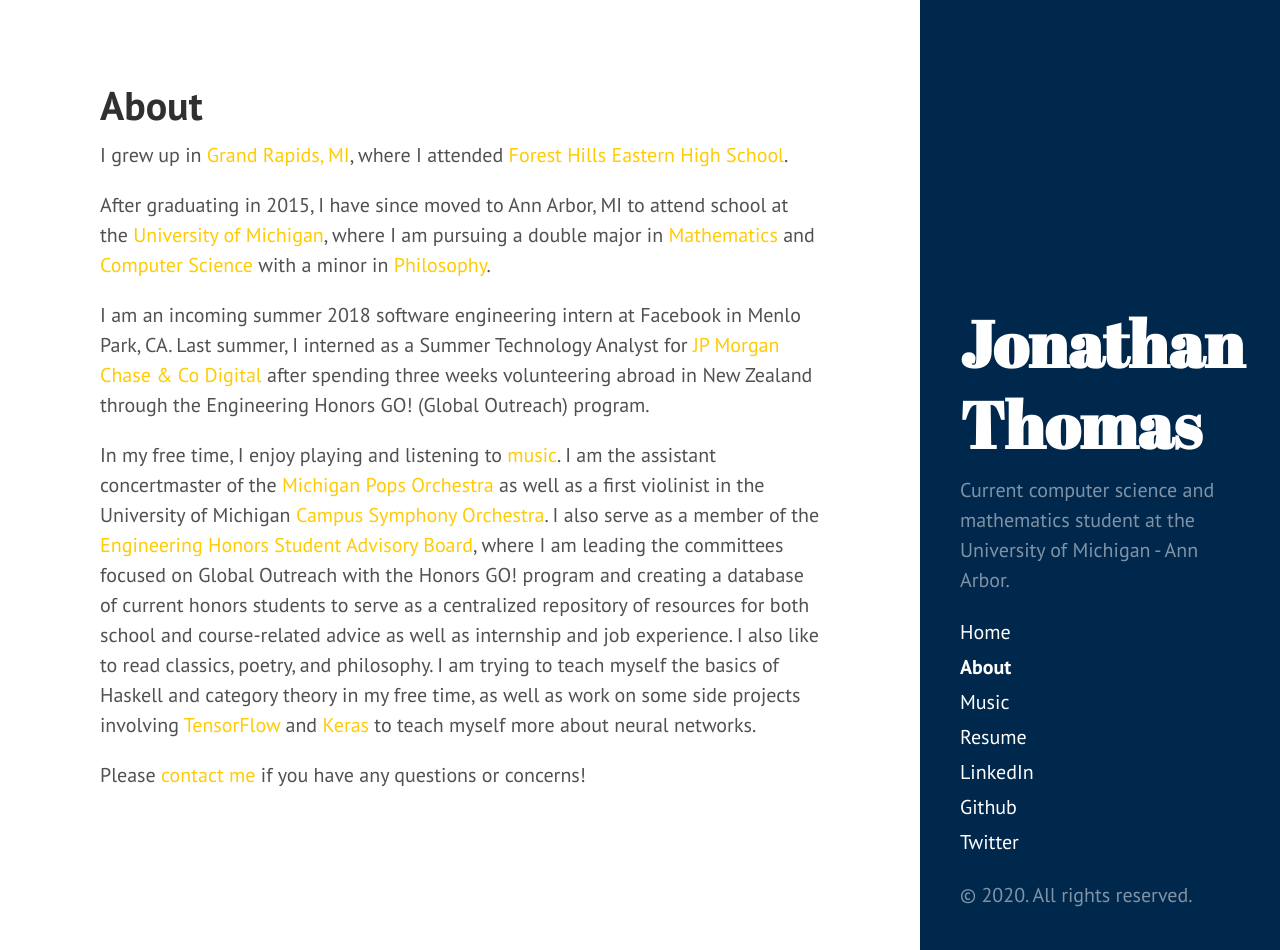
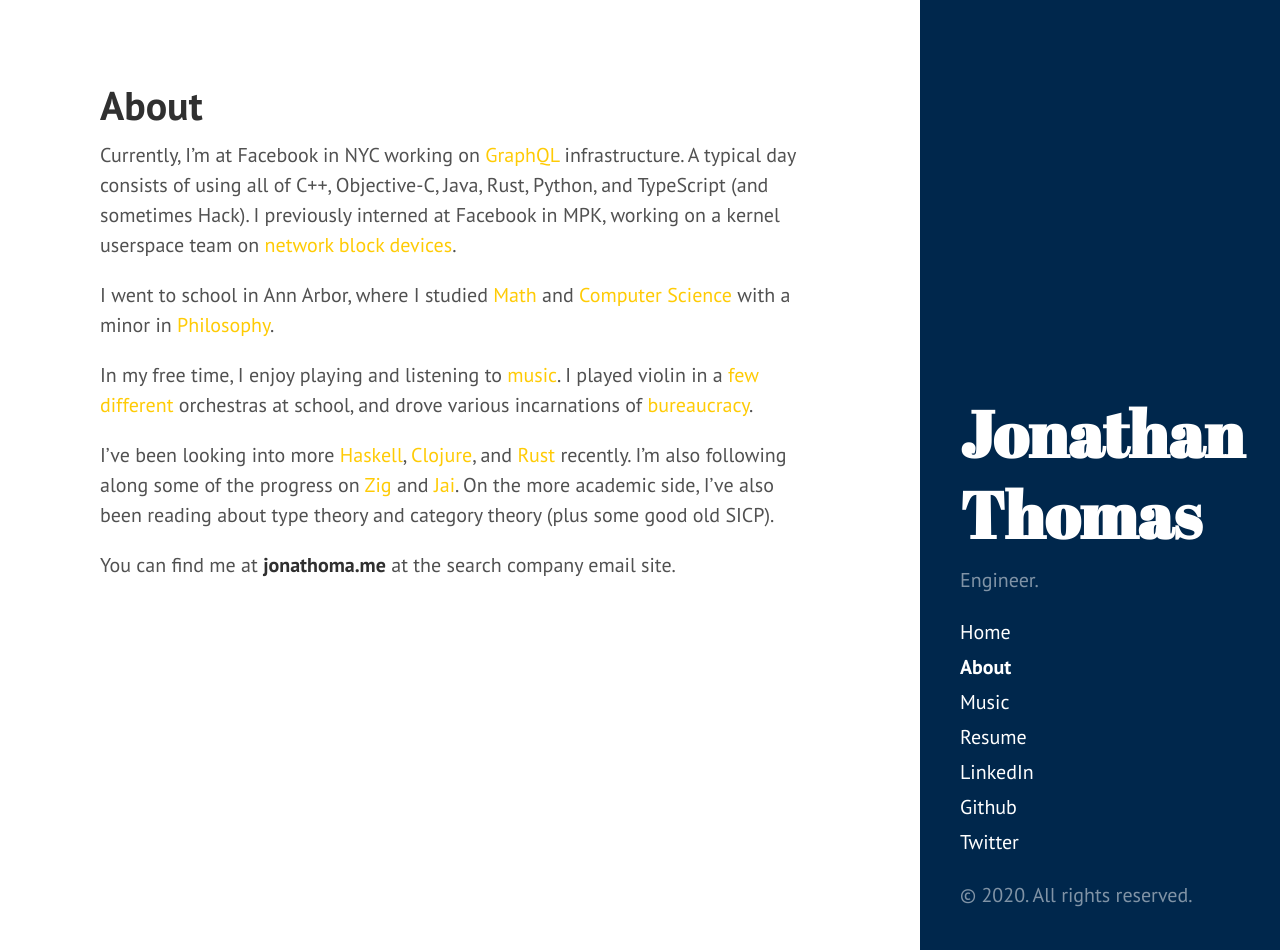
Before and after one commit to jonathoma/jonathoma.github.io, a Jekyll site: the page built from about.md, in a window 1280 px wide and 950 px high. Built offline with Jekyll 4.4.1, drawn with Linux system fonts in a browser that asks for light colours.

Commit message:
Update my life

```diff
--- a/_config.yml
+++ b/_config.yml
@@ -6,8 +6,8 @@ permalink:        pretty
 
 # Setup
 title:            Jonathan Thomas
-tagline:          'Computer Science / Math / Philosophy'
-description:      'Current computer science and mathematics student at the University of Michigan - Ann Arbor.'
+tagline:          ''
+description:      'Engineer.'
 baseurl:          /
 url:              https://jonathoma.github.io/
 plugins:          [jekyll-paginate, jekyll-seo-tag]
--- a/about.md
+++ b/about.md
@@ -3,12 +3,12 @@ layout: page
 title: About
 ---
 
-I grew up in [Grand Rapids, MI](http://www.google.com/maps/place/Grand+Rapids,+MI/), where I attended [Forest Hills Eastern High School](https://www.fhps.net/high-schools/eastern/).
+Currently, I'm at Facebook in NYC working on [GraphQL](https://graphql.org/) infrastructure. A typical day consists of using all of C++, Objective-C, Java, Rust, Python, and TypeScript (and sometimes Hack). I previously interned at Facebook in MPK, working on a kernel userspace team on [network block devices](https://en.wikipedia.org/wiki/Network_block_device).
 
-After graduating in 2015, I have since moved to Ann Arbor, MI to attend school at the [University of Michigan](https://www.umich.edu/), where I am pursuing a double major in [Mathematics](https://lsa.umich.edu/math/undergraduates/major-and-minor-programs/honors-mathematics.html) and [Computer Science](https://eecs.umich.edu/eecs/undergraduate/computer-science/) with a minor in [Philosophy](https://lsa.umich.edu/philosophy/undergraduates.html).
+I went to school in Ann Arbor, where I studied [Math](https://lsa.umich.edu/math/undergraduates/major-and-minor-programs/honors-mathematics.html) and [Computer Science](https://eecs.umich.edu/eecs/undergraduate/computer-science/) with a minor in [Philosophy](https://lsa.umich.edu/philosophy/undergraduates.html).
 
-I am an incoming summer 2018 software engineering intern at Facebook in Menlo Park, CA. Last summer, I interned as a Summer Technology Analyst for [JP Morgan Chase & Co Digital](https://www.jpmorganchase.com/) after spending three weeks volunteering abroad in New Zealand through the Engineering Honors GO! (Global Outreach) program.
+In my free time, I enjoy playing and listening to [music]({{site.url}}music). I played violin in a [few](http://uac.umich.edu/mpo/) [different](https://sites.google.com/a/umich.edu/campus-orchestras/home) orchestras at school, and drove various incarnations of [bureaucracy](https://honors.engin.umich.edu/about/honors-student-advisory-board/).
 
-In my free time, I enjoy playing and listening to [music]({{site.url}}music). I am the assistant concertmaster of the [Michigan Pops Orchestra](http://uac.umich.edu/mpo/) as well as a first violinist in the University of Michigan [Campus Symphony Orchestra](https://sites.google.com/a/umich.edu/campus-orchestras/home). I also serve as a member of the [Engineering Honors Student Advisory Board](https://honors.engin.umich.edu/about/honors-student-advisory-board/), where I am leading the committees focused on Global Outreach with the Honors GO! program and creating a database of current honors students to serve as a centralized repository of resources for both school and course-related advice as well as internship and job experience. I also like to read classics, poetry, and philosophy. I am trying to teach myself the basics of Haskell and category theory in my free time, as well as work on some side projects involving [TensorFlow](https://www.tensorflow.org/) and [Keras](https://keras.io/) to teach myself more about neural networks.
+I've been looking into more [Haskell](https://www.haskell.org/), [Clojure](https://clojure.org/), and [Rust](https://www.rust-lang.org/) recently. I'm also following along some of the progress on [Zig](https://ziglang.org/) and [Jai](https://www.reddit.com/r/Jai/). On the more academic side, I've also been reading about type theory and category theory (plus some good old SICP).
 
-Please [contact me]({{site.url}}contact) if you have any questions or concerns!
+You can find me at **jonathoma.me** at the search company email site.
```
Also changed, not shown: contact.md (deleted, +0 -15 lines).
